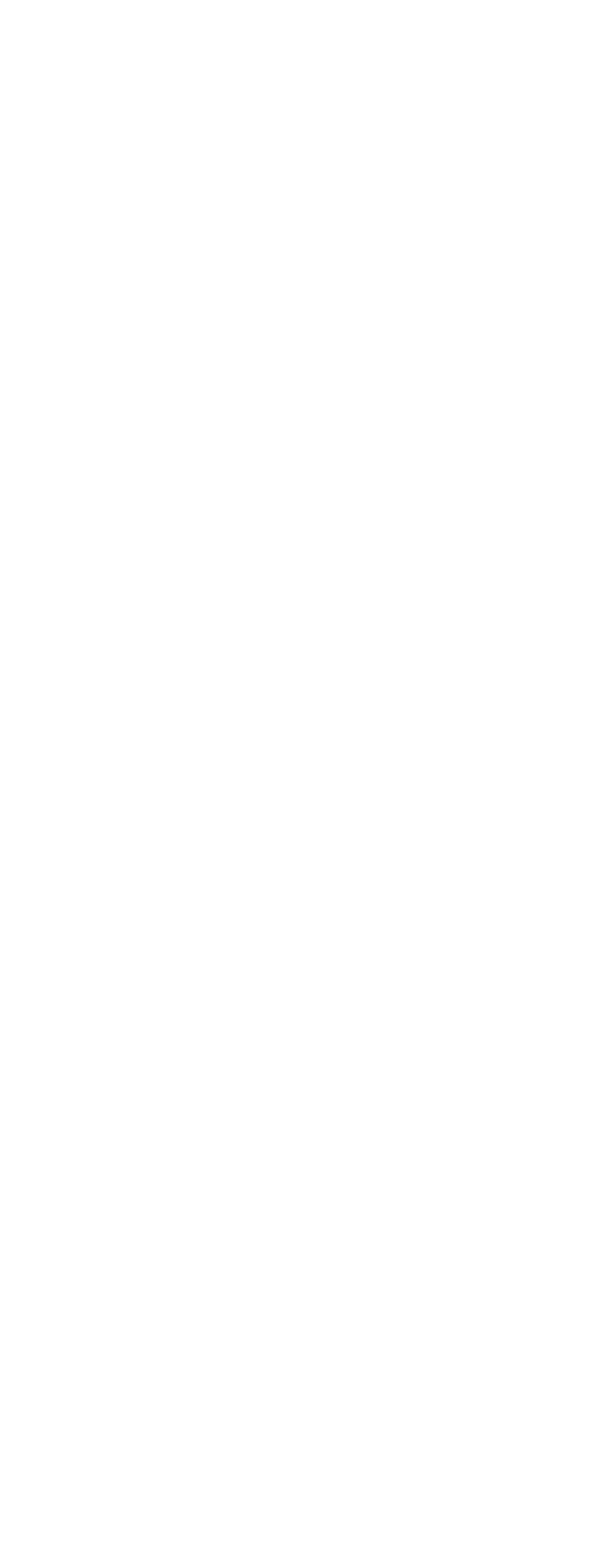
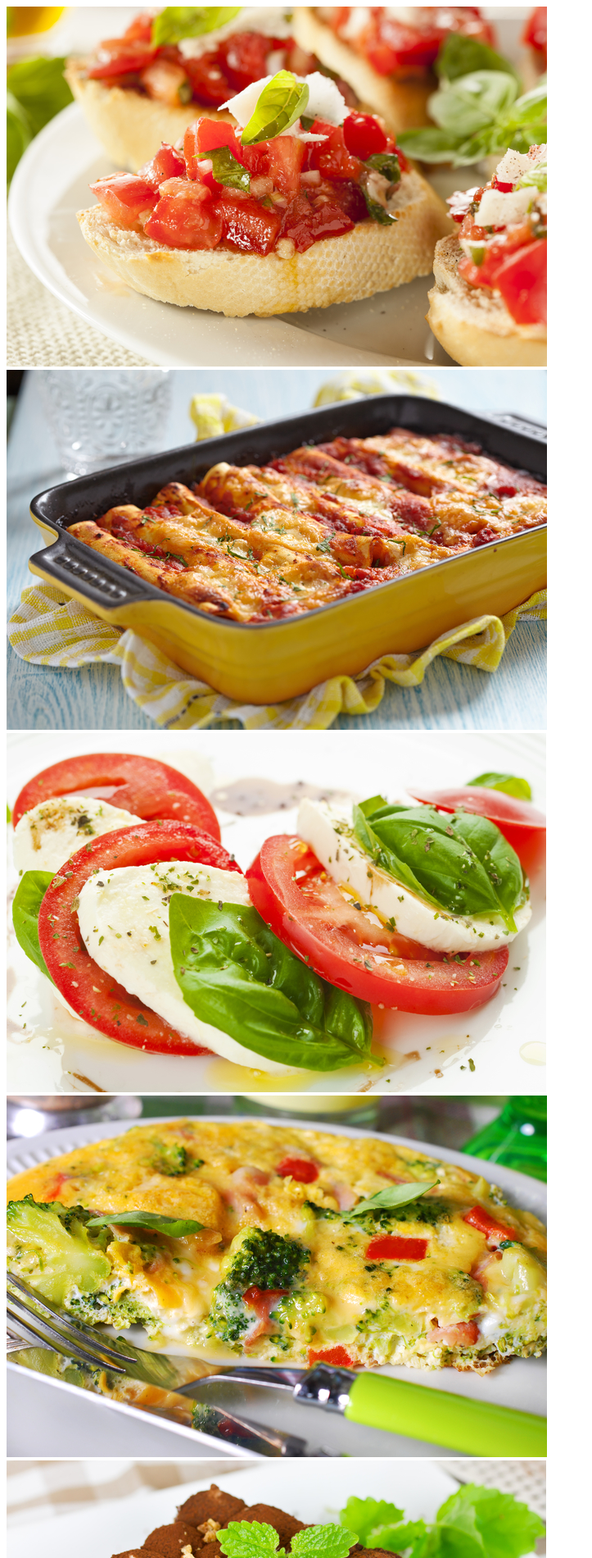
Before and after one commit to superolechka/Home-work10, a plain HTML site: page gallery.html in a window 1280 px wide. Shown: the top 1900 px of the page at 82% size, without its empty margins (0-723 px from the left). Before the commit the page ends 800 px from the top, so only its background shows below. Drawn offline with Linux system fonts and the light colour scheme.

Commit message:
Added menu and imeges

```diff
--- a/gallery.html
+++ b/gallery.html
@@ -7,6 +7,12 @@
     <title>Gallery</title>
 </head>
 <body>
-
+    <div class="menu">
+        <img src="./images/bruschetta.jpg" alt="bruschetta">
+        <img src="./images/cannelloni.jpg" alt="cannelloni">
+        <img src="./images/caprese.jpg" alt="caprese">
+        <img src="./images/frittata.jpg" alt="frittata">
+        <img src="./images/Tiramisu.jpg" alt="tiramisu">
+    </div>
 </body>
 </html>
```
Also changed, not shown: images/Tiramisu.jpg (added), images/bruschetta.jpg (added), images/cannelloni.jpg (added), images/caprese.jpg (added), images/frittata.jpg (added).
